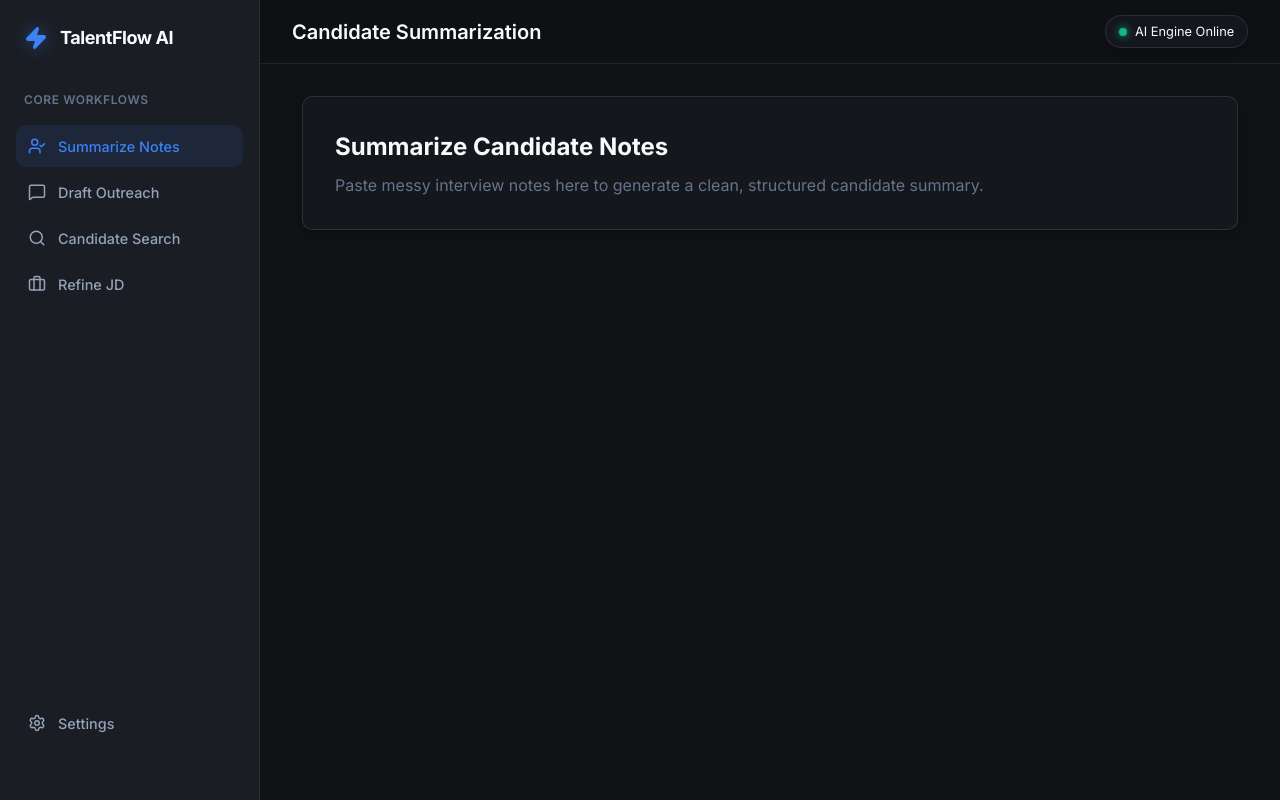
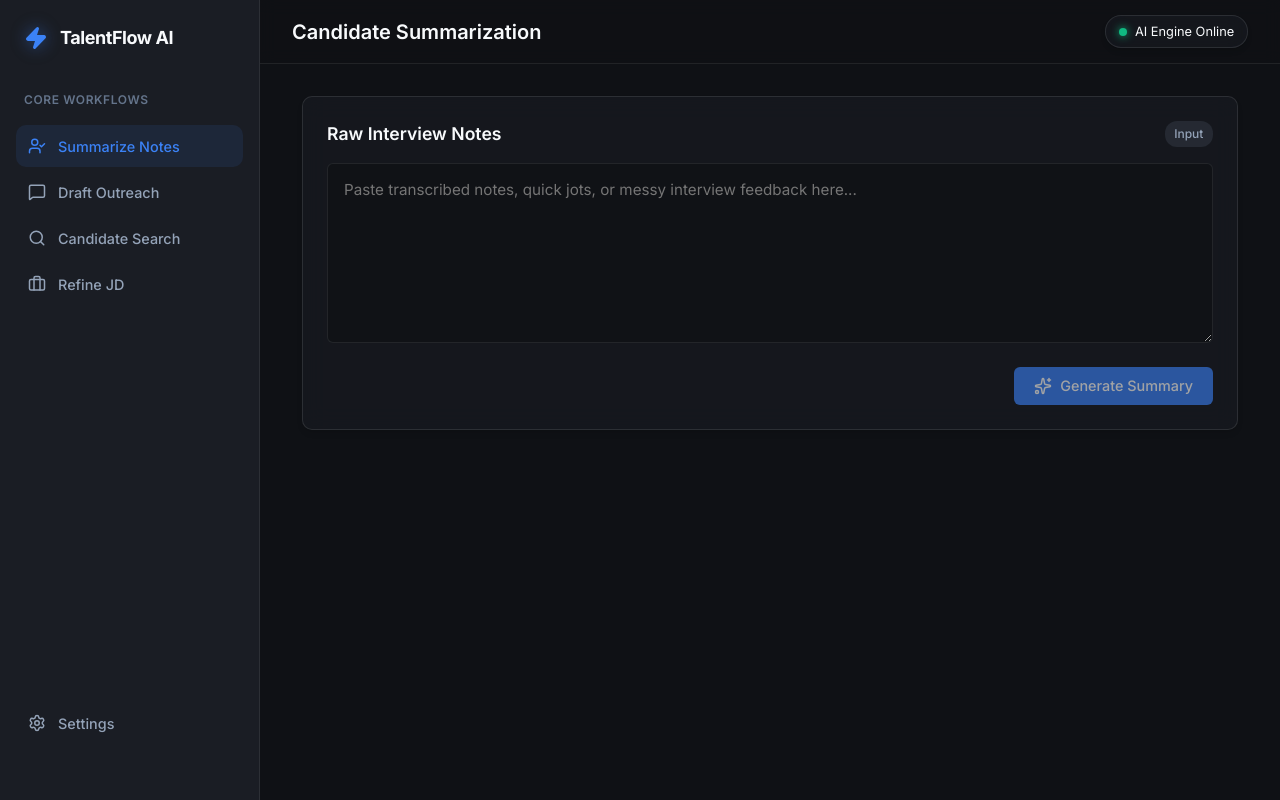
Before and after one commit to Similadayo/RWA, a React (Vite) app: page / in a window 1280 px wide. Built offline with nearby package versions, Linux system fonts and the light colour scheme.

Commit message:
feat: implement interview note summarization workflow

```diff
--- a/src/App.tsx
+++ b/src/App.tsx
@@ -9,6 +9,7 @@ import {
   Zap
 } from 'lucide-react';
 import './App.css';
+import SummarizeNotes from './components/SummarizeNotes';
 
 type WorkflowType = 'summarize' | 'draft' | 'search' | 'refine';
 
@@ -18,15 +19,7 @@ function App() {
   const renderContent = () => {
     switch (activeWorkflow) {
       case 'summarize':
-        return (
-          <div className="glass-panel" style={{ padding: '2rem' }}>
-            <h2>Summarize Candidate Notes</h2>
-            <p style={{ color: 'var(--text-muted)', marginTop: '0.5rem' }}>
-              Paste messy interview notes here to generate a clean, structured candidate summary.
-            </p>
-            {/* Future Form Here */}
-          </div>
-        );
+        return <SummarizeNotes />;
       case 'draft':
         return (
           <div className="glass-panel" style={{ padding: '2rem' }}>
--- /dev/null
+++ b/src/components/SummarizeNotes.css
@@ -0,0 +1,164 @@
+.summarize-container {
+  display: flex;
+  flex-direction: column;
+  gap: 2rem;
+  width: 100%;
+}
+
+.input-section, .output-section {
+  padding: 1.5rem;
+  display: flex;
+  flex-direction: column;
+  gap: 1rem;
+}
+
+.section-header h3 {
+  font-size: 1.1rem;
+  font-weight: 600;
+  color: var(--text-primary);
+}
+
+.badge {
+  font-size: 0.75rem;
+  padding: 0.25rem 0.6rem;
+  border-radius: 12px;
+  background-color: var(--bg-tertiary);
+  color: var(--text-secondary);
+  font-weight: 500;
+}
+
+.badge.variant-ai {
+  background-color: rgba(139, 92, 246, 0.15);
+  color: var(--accent-secondary);
+  border: 1px solid rgba(139, 92, 246, 0.3);
+}
+
+.gap-sm {
+  gap: 0.5rem;
+}
+
+.styled-textarea {
+  width: 100%;
+  min-height: 180px;
+  background: rgba(0, 0, 0, 0.2);
+  border: 1px solid var(--border-color);
+  border-radius: var(--border-radius-sm);
+  padding: 1rem;
+  color: var(--text-primary);
+  font-size: 0.95rem;
+  resize: vertical;
+  transition: border-color 0.2s;
+}
+
+.styled-textarea:focus {
+  outline: none;
+  border-color: var(--border-focus);
+}
+
+.editable-output {
+  min-height: 250px;
+  line-height: 1.6;
+  background: rgba(15, 17, 21, 0.5);
+  font-family: var(--font-family);
+}
+
+.action-row {
+  display: flex;
+  justify-content: flex-end;
+  margin-top: 0.5rem;
+}
+
+.primary-button {
+  background-color: var(--accent-primary);
+  color: white;
+  padding: 0.6rem 1.25rem;
+  border-radius: var(--border-radius-sm);
+  font-weight: 500;
+  font-size: 0.9rem;
+  transition: background-color 0.2s, transform 0.1s;
+}
+
+.primary-button:hover:not(:disabled) {
+  background-color: var(--accent-primary-hover);
+}
+
+.primary-button:active:not(:disabled) {
+  transform: scale(0.98);
+}
+
+.primary-button:disabled {
+  opacity: 0.6;
+  cursor: not-allowed;
+}
+
+.spinner {
+  width: 16px;
+  height: 16px;
+  border: 2px solid rgba(255, 255, 255, 0.3);
+  border-radius: 50%;
+  border-top-color: white;
+  animation: spin 1s ease-in-out infinite;
+}
+
+@keyframes spin {
+  to { transform: rotate(360deg); }
+}
+
+.processing-state {
+  flex-direction: column;
+  gap: 1.5rem;
+  padding: 3rem 0;
+  color: var(--text-muted);
+}
+
+.pulsing-circle {
+  width: 48px;
+  height: 48px;
+  background: radial-gradient(circle, var(--accent-secondary) 0%, transparent 70%);
+  border-radius: 50%;
+  animation: pulse 2s infinite;
+  opacity: 0.5;
+}
+
+@keyframes pulse {
+  0% { transform: scale(0.8); opacity: 0.3; }
+  50% { transform: scale(1.2); opacity: 0.6; }
+  100% { transform: scale(0.8); opacity: 0.3; }
+}
+
+.result-area {
+  display: flex;
+  flex-direction: column;
+  gap: 1rem;
+}
+
+.instruction-text {
+  font-size: 0.85rem;
+  color: var(--warning);
+}
+
+.approval-row {
+  display: flex;
+  justify-content: flex-end;
+}
+
+.approve-button {
+  background-color: var(--bg-tertiary);
+  color: var(--text-primary);
+  padding: 0.6rem 1.25rem;
+  border-radius: var(--border-radius-sm);
+  font-weight: 500;
+  font-size: 0.9rem;
+  transition: all 0.2s;
+  border: 1px solid var(--border-color);
+}
+
+.approve-button:hover {
+  background-color: rgba(255, 255, 255, 0.1);
+}
+
+.approve-button.approved {
+  background-color: rgba(16, 185, 129, 0.2);
+  color: var(--success);
+  border-color: rgba(16, 185, 129, 0.4);
+}
--- /dev/null
+++ b/src/components/SummarizeNotes.tsx
@@ -0,0 +1,114 @@
+import React, { useState } from 'react';
+import { Sparkles, FileText, Check, Copy } from 'lucide-react';
+import './SummarizeNotes.css';
+
+export default function SummarizeNotes() {
+  const [inputNotes, setInputNotes] = useState('');
+  const [isProcessing, setIsProcessing] = useState(false);
+  const [summary, setSummary] = useState('');
+  const [isApproved, setIsApproved] = useState(false);
+
+  const handleGenerate = () => {
+    if (!inputNotes.trim()) return;
+
+    setIsProcessing(true);
+    setSummary('');
+    setIsApproved(false);
+
+    // Simulate AI processing time
+    setTimeout(() => {
+      setSummary(`## Candidate Summary
+
+**Strengths:**
+- Strong communication skills
+- Experience with modern stack (React, Node.js)
+- Good problem solving approach during the pair programming session
+
+**Experience Highlights:**
+- 4 years at previous role leading frontend transitions
+- Mentored 2 junior developers
+
+**Risks/Concerns:**
+- Less experience with cloud deployment pipelines
+- Expected salary is at the top of our band
+
+**Recommendation:**
+Proceed to final team interview, focusing on architectural system design.`);
+      setIsProcessing(false);
+    }, 2500);
+  };
+
+  const handleApprove = () => {
+    setIsApproved(true);
+    navigator.clipboard.writeText(summary);
+    // In a real app, this might save to an ATS
+  };
+
+  return (
+    <div className="summarize-container">
+      <div className="input-section glass-panel">
+        <div className="section-header flex-between">
+          <h3>Raw Interview Notes</h3>
+          <span className="badge">Input</span>
+        </div>
+        <textarea
+          className="styled-textarea"
+          placeholder="Paste transcribed notes, quick jots, or messy interview feedback here..."
+          value={inputNotes}
+          onChange={(e) => setInputNotes(e.target.value)}
+        />
+        <div className="action-row">
+          <button
+            className="primary-button flex-center gap-sm"
+            onClick={handleGenerate}
+            disabled={isProcessing || !inputNotes.trim()}
+          >
+            {isProcessing ? (
+              <span className="spinner"></span>
+            ) : (
+              <Sparkles size={18} />
+            )}
+            {isProcessing ? 'Analyzing...' : 'Generate Summary'}
+          </button>
+        </div>
+      </div>
+
+      {(isProcessing || summary) && (
+        <div className="output-section glass-panel">
+          <div className="section-header flex-between">
+            <h3>Cleaned Candidate Brief</h3>
+            <span className="badge variant-ai flex-center gap-sm">
+              <Sparkles size={12} /> AI Generated
+            </span>
+          </div>
+
+          {isProcessing ? (
+            <div className="processing-state flex-center">
+              <div className="pulsing-circle"></div>
+              <p>Structuring notes and extracting key insights...</p>
+            </div>
+          ) : (
+             <div className="result-area">
+                <p className="instruction-text">Review and edit the summary before saving to the candidate record.</p>
+                <textarea
+                  className="styled-textarea editable-output"
+                  value={summary}
+                  onChange={(e) => setSummary(e.target.value)}
+                />
+
+                <div className="approval-row">
+                  <button
+                    className={`approve-button flex-center gap-sm ${isApproved ? 'approved' : ''}`}
+                    onClick={handleApprove}
+                  >
+                    {isApproved ? <Check size={18} /> : <Copy size={18} />}
+                    {isApproved ? 'Approved & Copied' : 'Approve & Copy to ATS'}
+                  </button>
+                </div>
+             </div>
+          )}
+        </div>
+      )}
+    </div>
+  );
+}
```
